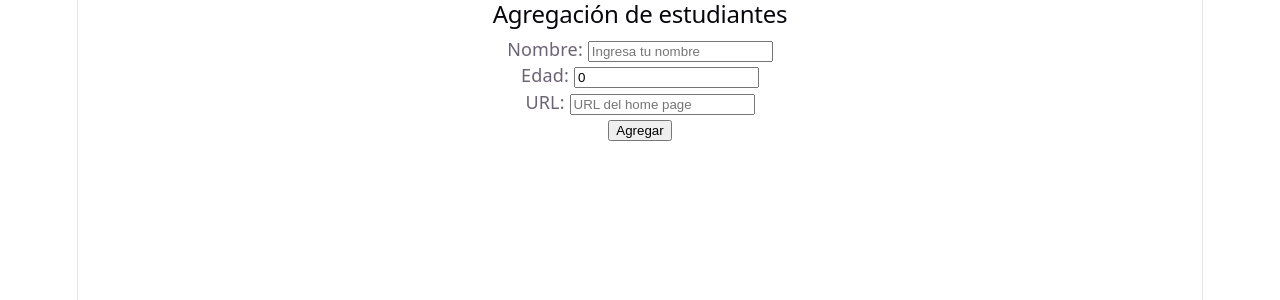
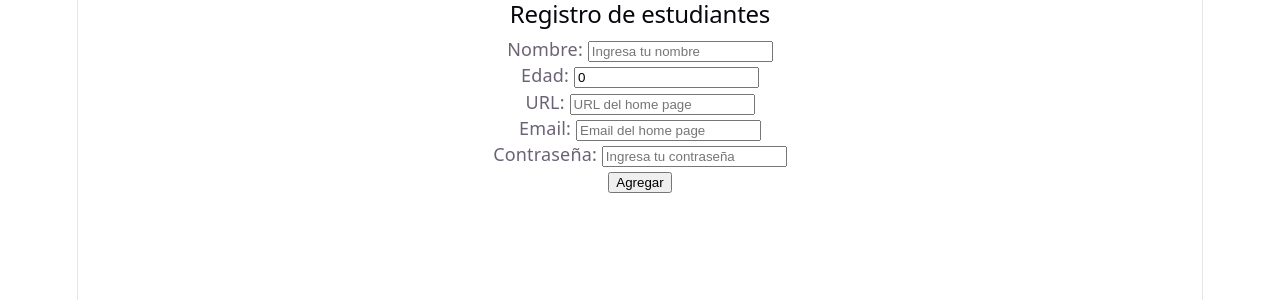
Before and after one commit to oscarartieda8-cloud/AWM_OORTEGA_2026A, a React app in the folder 04_05_2026/frontend/: page /estudiantes/nuevo in a window 1280 px wide. Shown: the top 300 px of the page. Built offline with nearby package versions, Linux system fonts and the light colour scheme; no server answers; the HTML template or start-up script is replaced by a standard one.

Commit message:
A medias hacer el LOGIN

```diff
--- a/04_05_2026/frontend/src/App.jsx
+++ b/04_05_2026/frontend/src/App.jsx
@@ -4,6 +4,7 @@ import HomePage from "./pages/HomePage"
 import { BrowserRouter, Routes, Route } from "react-router-dom"
 import { useEstudiante } from "./hooks/useEstudiante";  //1
 import DetalleEstudiante from "./pages/DetalleEstudiante";
+import EstudianteLogin from "./components/EstudianteLogin";
 
 const App = () => {
 
@@ -16,6 +17,7 @@ const App = () => {
         <Route path="/estudiantes/nuevo" element= {<EstudianteForm onAgregar = {agregarEstudiante} />}></Route>
         <Route path= "/estudiantes/:id/detalle" element= {<DetalleEstudiante onEliminar = {eliminarEstudiante}/>}></Route> {/*Parece que estamos queriendo que el ID del ruteo sea variable =0 */}
         <Route path="/" element= {<HomePage/>}></Route>
+        <Route path="/estudiantes/login" element={<EstudianteLogin></EstudianteLogin>}> </Route>
         <Route path="/estudiantes/:id/editar" element={<EstudianteForm onActualizar={actualizarEstudiante} estudiantes={estudiantes}></EstudianteForm>}></Route>
       </Routes>
     </BrowserRouter>
--- a/04_05_2026/frontend/src/components/EstudianteForm.jsx
+++ b/04_05_2026/frontend/src/components/EstudianteForm.jsx
@@ -9,7 +9,10 @@ const EstudianteForm = (props) => {
         {
             nombre: "",
             edad: 0,
-            url: ""
+            url: "",
+            email: "",
+            password: ""
+
         }
     );
     const { id } = useParams();
@@ -58,12 +61,12 @@ const EstudianteForm = (props) => {
         }
 
         // 4. Redirección final
-        navegar("/estudiantes");
+        navegar("/estudiantes/login");
     };
     return (
 
         <div>
-            <h2>{id ? "Edicion de estudiantes" : "Agregación de estudiantes"}</h2>
+            <h2>{id ? "Edicion de estudiantes" : "Registro de estudiantes"}</h2>
             <form onSubmit={handlerSubmit}>
                 <div>
                     <label htmlFor="est_nombre">Nombre: </label>
@@ -108,8 +111,29 @@ const EstudianteForm = (props) => {
                     />
                 </div>
                 <div>
-
-                    <input type="submit" id="est_submit" value={id ? "Editar" : "Agregar"} />
+                    <label htmlFor="est_email">Email:  </label>
+                    <input
+                        type="text"
+                        name="email"
+                        id="est_email"
+                        placeholder="Email del home page"
+                        value={nuevoEstudiante.email}
+                        onChange={(e) => setNuevoEstudiante({ ...nuevoEstudiante, email: e.target.value })}
+                    />
+                </div>
+                <div>
+                    <label htmlFor="est_password">Contraseña:  </label>
+                    <input
+                        type="text"
+                        name="password"
+                        id="est_password"
+                        placeholder="Ingresa tu contraseña"
+                        value={nuevoEstudiante.password}
+                        onChange={(e) => setNuevoEstudiante({ ...nuevoEstudiante, password: e.target.value })}
+                    />
+                </div>
+                <div>
+                    <input type="submit" id="est_submit" value={id ? "Editar" : "Agregar"}/>
                 </div>
             </form>
         </div>
--- /dev/null
+++ b/04_05_2026/frontend/src/components/EstudianteLogin.jsx
@@ -0,0 +1,56 @@
+import { useState, } from "react";
+import { Formik } from 'formik';
+import { useNavigate } from "react-router";
+import { useEffect } from "react";
+
+const EstudianteLogin = () => {
+    const [nuevoEstudiante, setNuevoEstudiante] = useState(
+        {
+            email: "",
+            password: ""
+
+        }
+    );
+    const navegar = useNavigate();
+
+    const handlerSubmit = (e) => {
+
+        navegar("/estudiantes");
+    };
+    return (
+
+        <div>
+            <h2>{"Inicio de Sesion para estudiantes"}</h2>
+            <form onSubmit={handlerSubmit}>
+                <div>
+                    <label htmlFor="est_email">Email:  </label>
+                    <input
+                        type="text"
+                        name="email"
+                        id="est_email"
+                        placeholder="Email del home page"
+                        value={nuevoEstudiante.email}
+                        onChange={(e) => setNuevoEstudiante({ ...nuevoEstudiante, email: e.target.value })}
+                    />
+                </div>
+                <div>
+                    <label htmlFor="est_password">Contraseña:  </label>
+                    <input
+                        type="text"
+                        name="password"
+                        id="est_password"
+                        placeholder="Ingresa tu contraseña"
+                        value={nuevoEstudiante.password}
+                        onChange={(e) => setNuevoEstudiante({ ...nuevoEstudiante, password: e.target.value })}
+                    />
+                </div>
+                <div>
+                    <input type="submit" id="est_submit" value={"Iniciar Sesion"}/>
+                </div>
+            </form>
+        </div>
+
+    );
+}
+
+export default EstudianteLogin;
```
